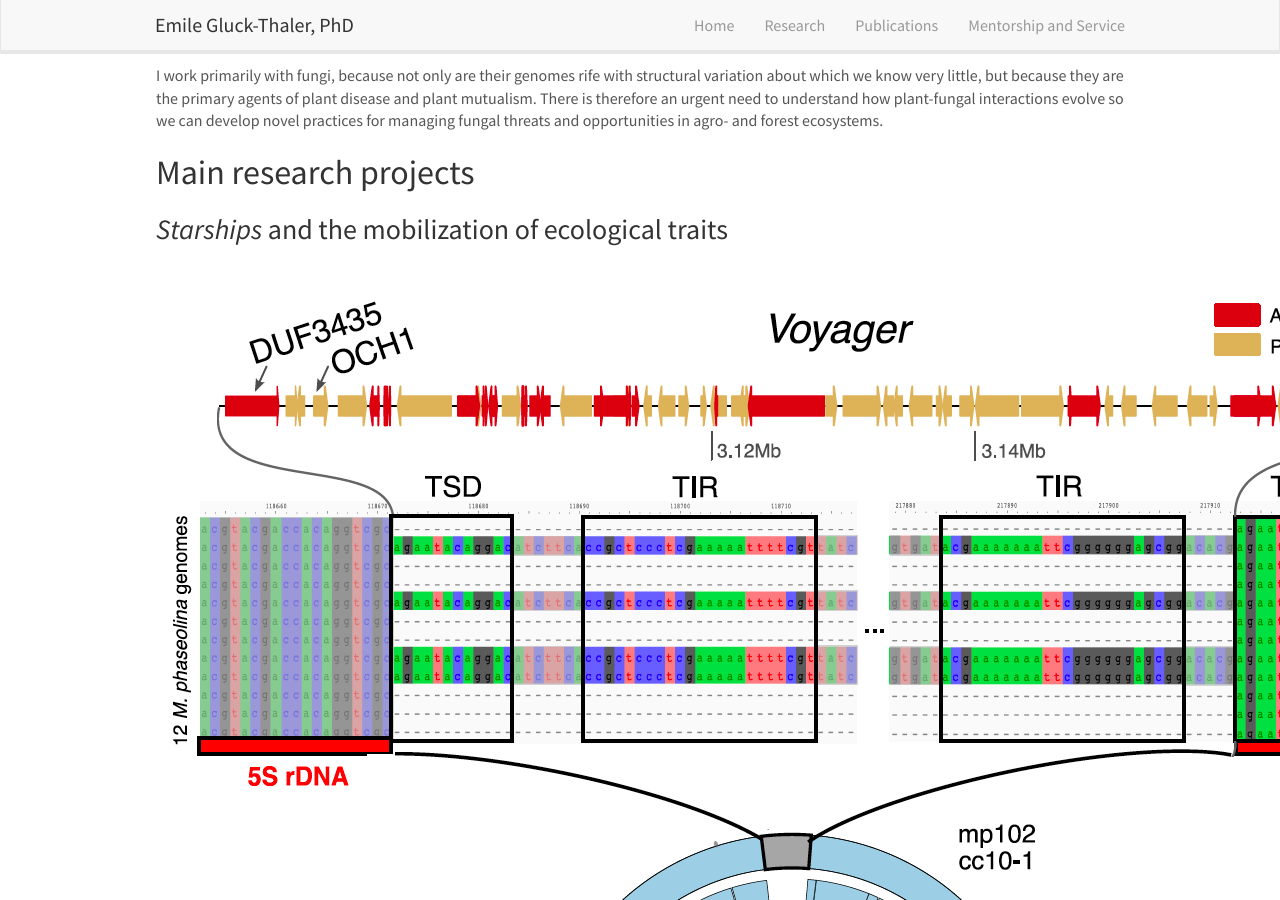
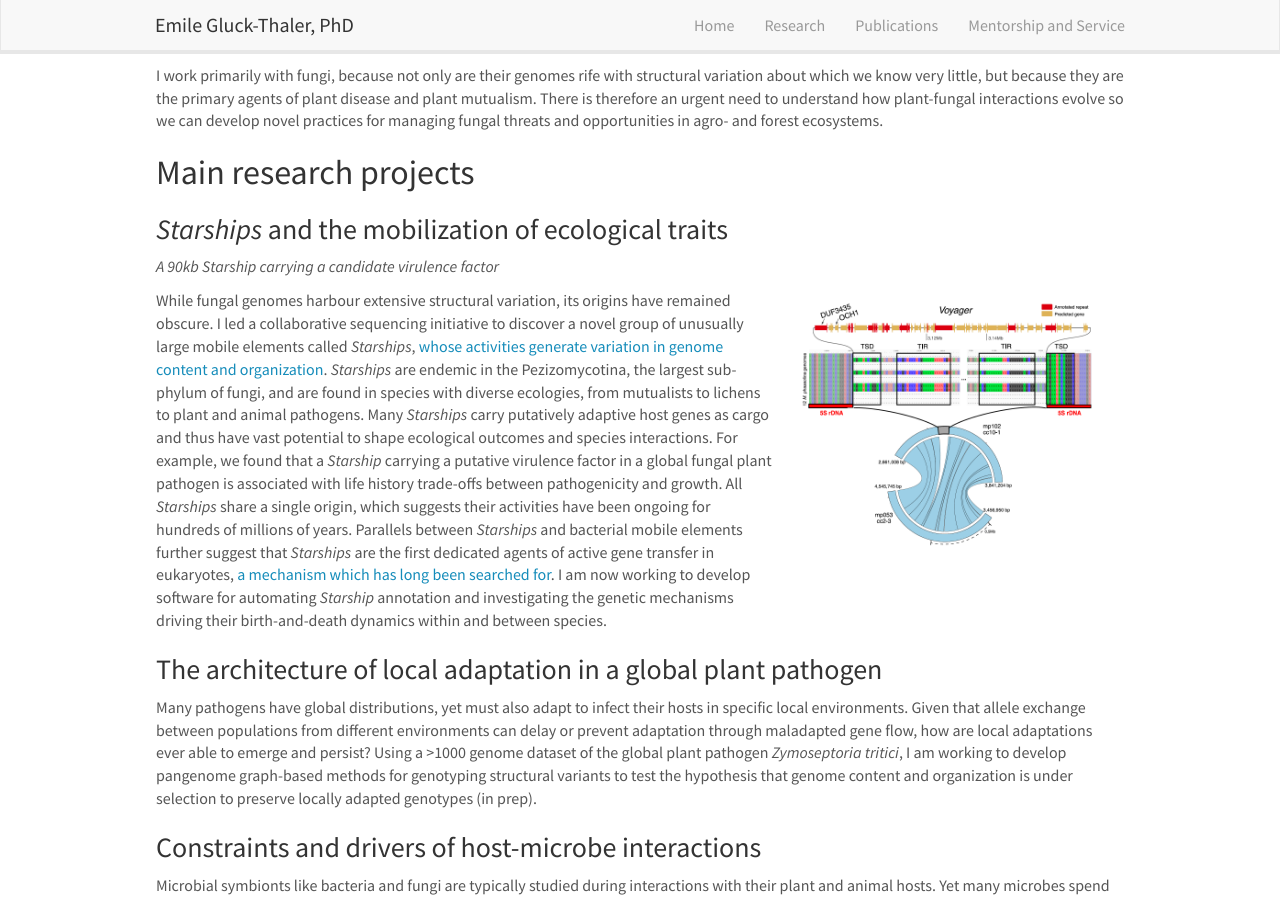
Before and after one commit to guidopuccetti/guidopuccetti.github.io, a Jekyll site: the page built from _pages/research.md, in a window 1280 px wide and 900 px high, scrolled down 372 px. Built offline with Jekyll 4.4.1, drawn with Linux system fonts in a browser that asks for light colours; nearby versions of some CDN libraries.

Commit message:
Update research.md

```diff
--- a/_pages/research.md
+++ b/_pages/research.md
@@ -22,8 +22,7 @@ I work primarily with fungi, because not only are their genomes rife with struct
 
 ### *Starships* and the mobilization of ecological traits
 
-![]({{ site.url }}{{ site.baseurl }}/images/research/voyager.png){: style="width: 350px; float: right; border: 100px; padding:25px"; figcaption}
-*A 90kb Starship carrying a candidate virulence factor*
+![]({{ site.url }}{{ site.baseurl }}/images/research/voyager.png){: style="width: 350px; float: right; border: 100px; padding:25px"}*A 90kb Starship carrying a candidate virulence factor*
 
 While fungal genomes harbour extensive structural variation, its origins have remained obscure. I led a collaborative sequencing initiative to discover a novel group of unusually large mobile elements called *Starships*, [whose activities generate variation in genome content and organization](https://www.biorxiv.org/content/10.1101/2021.12.13.472469v2). *Starships* are endemic in the Pezizomycotina, the largest sub-phylum of fungi, and are found in species with diverse ecologies, from mutualists to lichens to plant and animal pathogens. Many *Starships* carry putatively adaptive host genes as cargo and thus have vast potential to shape ecological outcomes and species interactions. For example, we found that a *Starship* carrying a putative virulence factor in a global fungal plant pathogen is associated with life history trade-offs between pathogenicity and growth. All *Starships* share a single origin, which suggests their activities have been ongoing for hundreds of millions of years. Parallels between *Starships* and bacterial mobile elements further suggest that *Starships* are the first dedicated agents of active gene transfer in eukaryotes, [a mechanism which has long been searched for](https://journals.plos.org/plospathogens/article?id=10.1371/journal.ppat.1005156). I am now working to develop software for automating  *Starship* annotation and investigating the genetic mechanisms driving their birth-and-death dynamics within and between species.
 
@@ -35,12 +34,12 @@ Many pathogens have global distributions, yet must also adapt to infect their ho
 
 Microbial symbionts like bacteria and fungi are typically studied during interactions with their plant and animal hosts. Yet many microbes spend their lives in both host and non-host environments. Given that adaptations to one environment may come at the expense of adaptations to another, this raises an evolutionary conundrum: how do microbes adapt to survive in non-host environments while also adapting to interact with their hosts?
 
-**Many fungi shift between host-associated and free-living stages** ![]({{ site.url }}{{ site.baseurl }}/images/research/lifestyle.png){: style="width: 350px; float: right; border: 100px; padding:25px"}
+![]({{ site.url }}{{ site.baseurl }}/images/research/lifestyle.png){: style="width: 350px; float: right; border: 100px; padding:25px"}*Many fungi shift between host-associated and free-living stages*
 
 I have developed an independent system to investigate the constraints and drivers of host-associated microbial adaptation using root endophytes—fungi that colonize living plant roots. Endophytes are ideal for addressing these questions because they dominate root microbiomes and often shift between free-living stages and interacting with their hosts as emerging mutualists and pathogens. Yet because many endophytes have cryptic life histories, we know little about their functional impact on plant individuals, populations and communities. One common assumption based on the observation of macro-organisms is that closely related fungi are functionally redundant. I tested this assumption by sampling populations of two closely related lineages of root endophytes from natural forests and measuring differences in their multivariate response to host chemistry. I found that lineages differed in response to certain host metabolites, but that the evolution of specific responses is not constrained by overall metabolic trait architecture, underscoring the modular evolution of plant-fungal interactions (in prep). I am now investigating the genomic bases of these differences in chemical phenotypes, focusing on the role of genomic architecture in mediating metabolic trait diversification.
 
 ### Supergenes and the evolution of chemical ecology
 
-**Convergent assembly of plant defense degrading supergenes** ![]({{ site.url }}{{ site.baseurl }}/images/research/clusterTransitions.png){: style="width: 350px; float: right; border: 100px; padding:25px"}
+![]({{ site.url }}{{ site.baseurl }}/images/research/clusterTransitions.png){: style="width: 350px; float: right; border: 100px; padding:25px"}*Convergent assembly of plant defense degrading supergenes*
 
 Specialized metabolic pathways are critical mediators of species interactions. For example, bacteria and fungi produce and degrade myriad chemicals that act as signals, deterrents and toxins promoting and inhibiting symbiosis. Characterizing metabolic traits and the means through which they evolve therefore provides novel insight into ecological adaptation. However, connecting genotypes to chemical phenotypes is notoriously difficult. A curious feature of many specialized pathways is that the genes encoding these traits are often co-localized in genomes as ['supergenes' or metabolic gene clusters](https://www.sciencedirect.com/science/article/pii/S0959437X19300450). For my PhD, I leveraged this insight to develop novel cluster detection algorithms for investigating the genetic bases of specialized pathways, like [the degradation of plant defense compounds](https://www.nature.com/articles/s41396-018-0075-3), [the synthesis of secondary metabolites](https://academic.oup.com/mbe/article/37/10/2838/5839751), and [the production of fungal psychoactive compounds](https://www.sciencedirect.com/science/article/pii/S1754504819300352#!). Through additional molecular work, I found evidence that [fungal adaptation to plant defense compounds occurs primarily through convergent cluster assembly](https://onlinelibrary.wiley.com/doi/epdf/10.1111/mec.14943), as opposed to novel enzymatic functions, highlighting the importance of combinatorial evolution in shaping host-microbe interactions.
```
